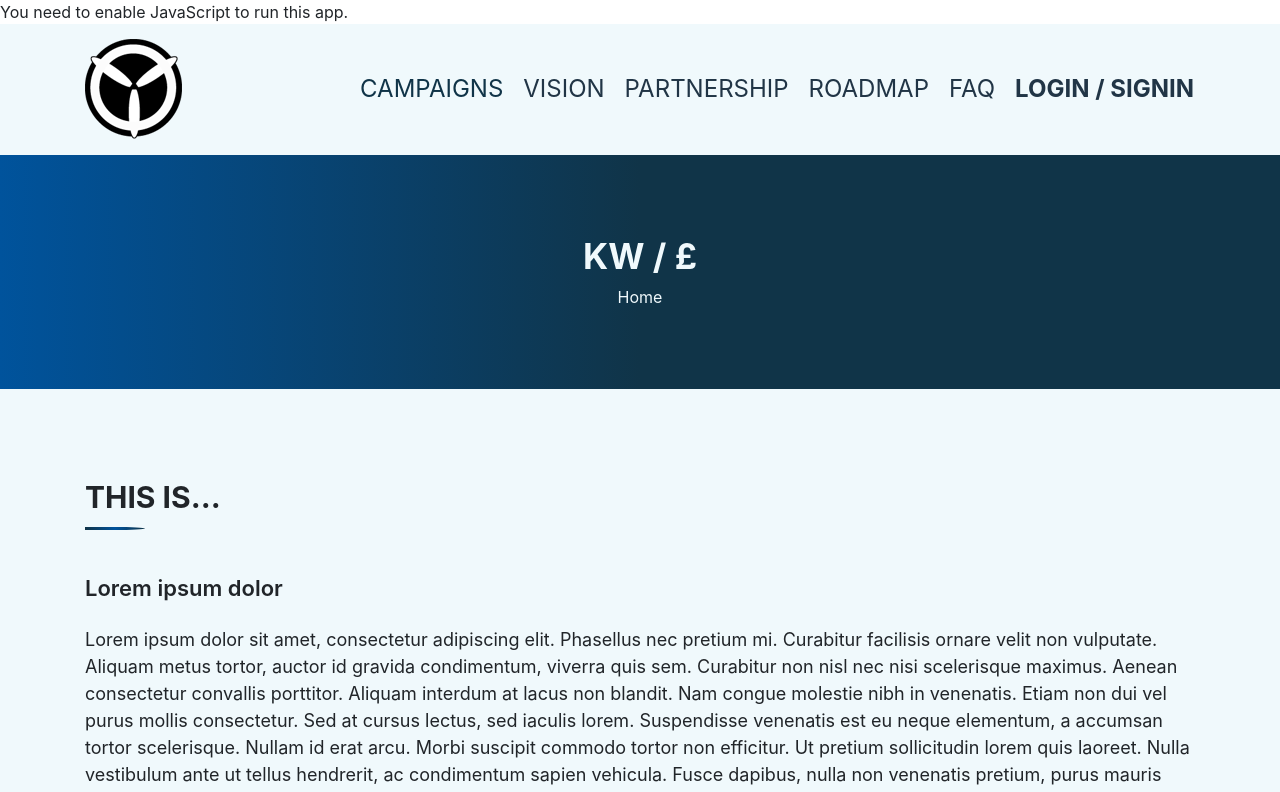
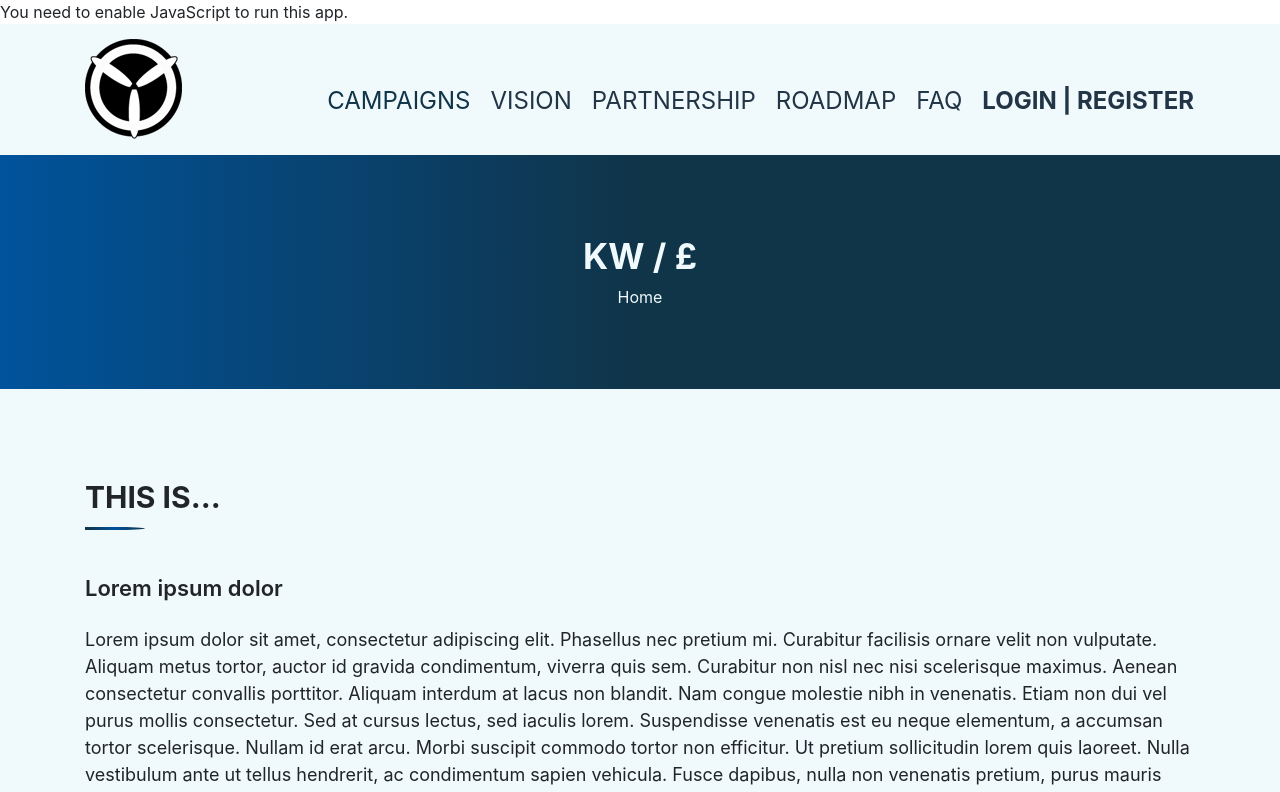
Before and after one commit to rcerka01/peoplepower, a Next.js app: page /vision in a window 1280 px wide. Shown: the top 792 px of the page. Built offline with nearby package versions, Linux system fonts and the light colour scheme.

Commit message:
add Profile

```diff
--- a/components/Header.js
+++ b/components/Header.js
@@ -2,6 +2,7 @@ import React, { Component } from 'react';
 import { Auth0Provider } from "@auth0/auth0-react";
 //import getConfig from 'next/config'
 import Login from '../components/Login'
+import Profile from '../components/Profile'
 
 //const { serverRuntimeConfig, publicRuntimeConfig } = getConfig();
 
@@ -27,15 +28,16 @@ class Menu extends Component {
                                 </div>
                             </div>
                             <div class="col-lg-10">
-                                <div class="topbar">
-
+                            <div class="topbar">
+                                <div class="topbar-col profile">
+                                    <Profile />
                                 </div>
+                            </div>
                                 <div class="navbar navbar-expand-lg bg-light navbar-light">
                                     <a href="#" class="navbar-brand">MENU</a>
                                     <button type="button" class="navbar-toggler" data-toggle="collapse" data-target="#navbarCollapse">
                                         <span class="navbar-toggler-icon"></span>
                                     </button>
-
 
                                     <div class="collapse navbar-collapse justify-content-between" id="navbarCollapse">
                                         <div class="navbar-nav ml-auto">
--- a/components/Login.js
+++ b/components/Login.js
@@ -2,13 +2,13 @@ import React from "react";
 import { useAuth0 } from "@auth0/auth0-react";
 
 const LoginLink = () => {
-  const { user, isAuthenticated, isLoading, loginWithRedirect, logout } = useAuth0();
+  const {isAuthenticated, isLoading, loginWithRedirect, logout } = useAuth0();
 
   if (!isAuthenticated && !isLoading) {
-    return <a href="#" class="nav-item nav-link" onClick={() => loginWithRedirect()}><span class="login">LOGIN / SIGNIN</span></a>
+    return <a href="#" class="nav-item nav-link" onClick={() => loginWithRedirect()}><span class="login"> LOGIN | REGISTER</span></a>
   }
 
-  return <a href="#" class="nav-item nav-link" onClick={() => logout(process.env.NEXT_PUBLIC_auth0_redirectUri)}><span class="login">LOGOUT</span></a>
+  return <a href="#" class="nav-item nav-link" onClick={() => logout(process.env.NEXT_PUBLIC_auth0_redirectUri)}><span class="login">{name}LOGOUT</span></a>
 };
 
 export default LoginLink;
--- /dev/null
+++ b/components/Profile.js
@@ -0,0 +1,13 @@
+import {useAuth0} from '@auth0/auth0-react'
+
+const Profile = () => {
+const {user, isLoading, isAuthenticated} = useAuth0()
+
+if (isLoading) {
+  return "Loading...";
+}
+
+ return isAuthenticated && "Hello " + user.name
+}
+
+export default Profile;
--- a/public/util/style/index.css
+++ b/public/util/style/index.css
@@ -27,6 +27,11 @@ a:focus {
   color: #00539C;
   outline: none;
   text-decoration: none;
+}
+
+.profile {
+  font-size: 20px;
+  font-weight: bold;;
 }
 
 .btn:focus {
```
